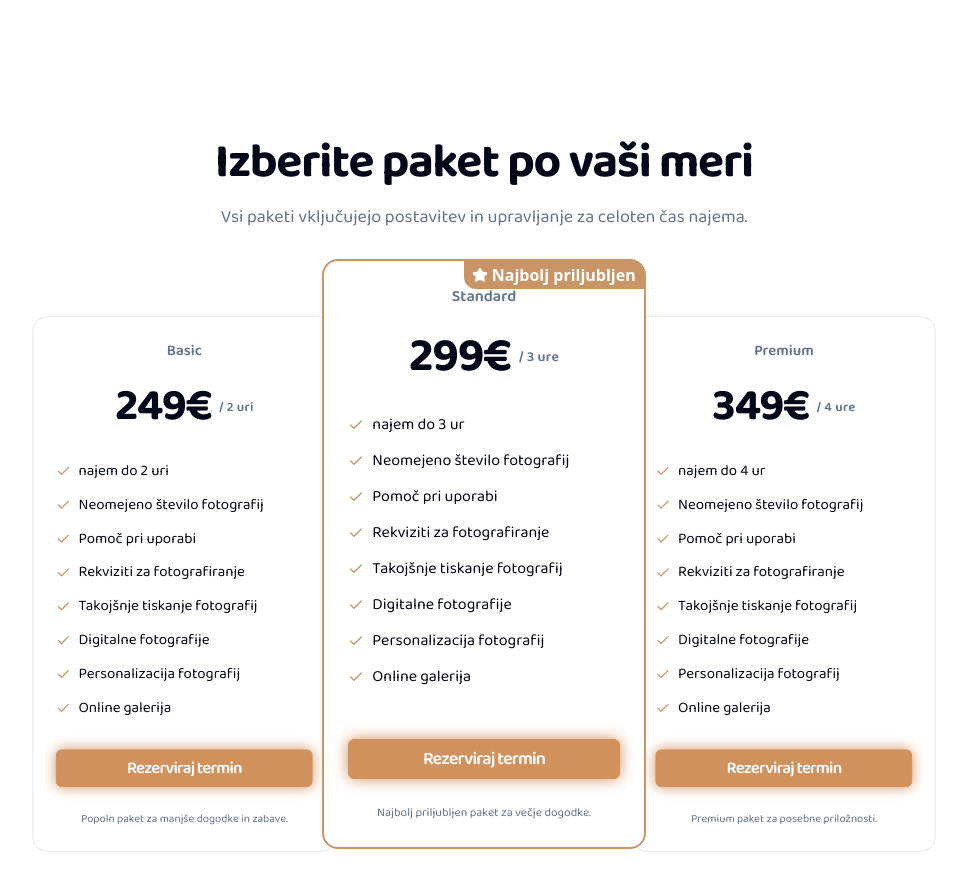
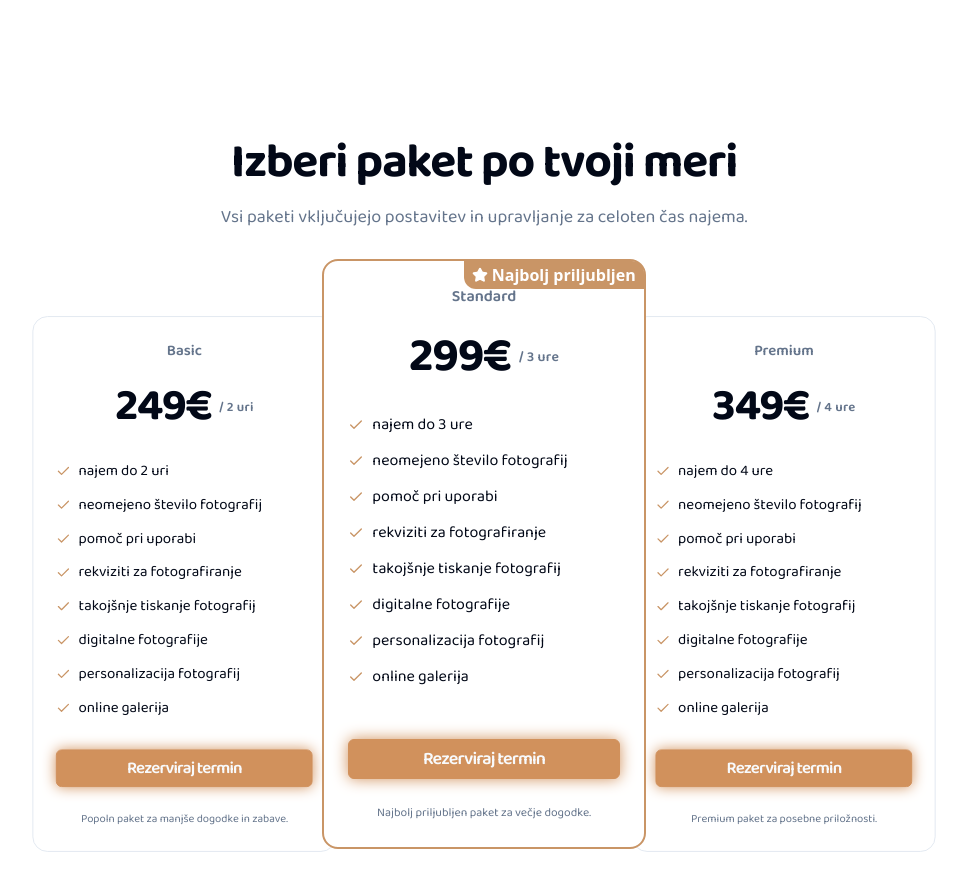
Before and after one commit to pmitja/Eventaj.si, a Next.js app: page /photo-booth in a window 1280 px wide. Shown: the part 3780-4671 px from the top of the page, without its empty margins (156-1123 px from the left). Built offline with nearby package versions, Linux system fonts and the light colour scheme.

Commit message:
Content and video fixes.

```diff
--- a/app/photo-booth/page.tsx
+++ b/app/photo-booth/page.tsx
@@ -75,13 +75,13 @@ const pricingPlans: PricingPlan[] = [
     period: "2 uri",
     features: [
       "najem do 2 uri",
-      "Neomejeno število fotografij",
-      "Pomoč pri uporabi",
-      "Rekviziti za fotografiranje",
-      "Takojšnje tiskanje fotografij",
-      "Digitalne fotografije",
-      "Personalizacija fotografij",
-      "Online galerija",
+      "neomejeno število fotografij",
+      "pomoč pri uporabi",
+      "rekviziti za fotografiranje",
+      "takojšnje tiskanje fotografij",
+      "digitalne fotografije",
+      "personalizacija fotografij",
+      "online galerija",
     ],
     description: "Popoln paket za manjše dogodke in zabave.",
     buttonText: "Rezerviraj termin",
@@ -92,14 +92,14 @@ const pricingPlans: PricingPlan[] = [
     price: "299",
     period: "3 ure",
     features: [
-      "najem do 3 ur",
-      "Neomejeno število fotografij",
-      "Pomoč pri uporabi",
-      "Rekviziti za fotografiranje",
-      "Takojšnje tiskanje fotografij",
-      "Digitalne fotografije",
-      "Personalizacija fotografij",
-      "Online galerija",
+      "najem do 3 ure",
+      "neomejeno število fotografij",
+      "pomoč pri uporabi",
+      "rekviziti za fotografiranje",
+      "takojšnje tiskanje fotografij",
+      "digitalne fotografije",
+      "personalizacija fotografij",
+      "online galerija",
     ],
     description: "Najbolj priljubljen paket za večje dogodke.",
     buttonText: "Rezerviraj termin",
@@ -110,14 +110,14 @@ const pricingPlans: PricingPlan[] = [
     price: "349",
     period: "4 ure",
     features: [
-      "najem do 4 ur",
-      "Neomejeno število fotografij",
-      "Pomoč pri uporabi",
-      "Rekviziti za fotografiranje",
-      "Takojšnje tiskanje fotografij",
-      "Digitalne fotografije",
-      "Personalizacija fotografij",
-      "Online galerija",
+      "najem do 4 ure",
+      "neomejeno število fotografij",
+      "pomoč pri uporabi",
+      "rekviziti za fotografiranje",
+      "takojšnje tiskanje fotografij",
+      "digitalne fotografije",
+      "personalizacija fotografij",
+      "online galerija",
     ],
     description: "Premium paket za posebne priložnosti.",
     buttonText: "Rezerviraj termin",
--- a/components/sections/features-content.tsx
+++ b/components/sections/features-content.tsx
@@ -64,7 +64,7 @@ export const threeSixtyFeatures = {
   ],
   media: {
     type: "video" as const,
-    src: "/application/video/360-photo-video.MP4",
+    src: "/application/video/360-photo-video.mp4",
     alt: "360 Photo Booth",
   },
   headingClassName: "text-[#94A3B8]",
--- a/components/sections/pricing-calculator.tsx
+++ b/components/sections/pricing-calculator.tsx
@@ -193,8 +193,8 @@ const PricingCalculator = ({ type }: { type: "360" | "basic" }) => {
               {totalPrice.toFixed(0)} €
             </div>
             <p className="mt-2 md:mt-4 text-gray-500 text-xs md:text-base">
-              Pošlji povpraševanje in prejel boš ponudbo, ki bo prilagojena
-              tvojim željam.
+              Pošlji povpraševanje in prejmi ponudbo, ki bo prilagojena tvojim
+              željam.
             </p>
           </div>
 
--- a/components/sections/pricing-plans.tsx
+++ b/components/sections/pricing-plans.tsx
@@ -28,7 +28,7 @@ interface PricingProps {
 
 export function PricingPlans({
   plans,
-  title = "Izberite paket po vaši meri",
+  title = "Izberi paket po tvoji meri",
   description = "Vsi paketi vključujejo postavitev in upravljanje za celoten čas najema.",
 }: PricingProps) {
   const isDesktop = useMediaQuery("(min-width: 768px)");
```
